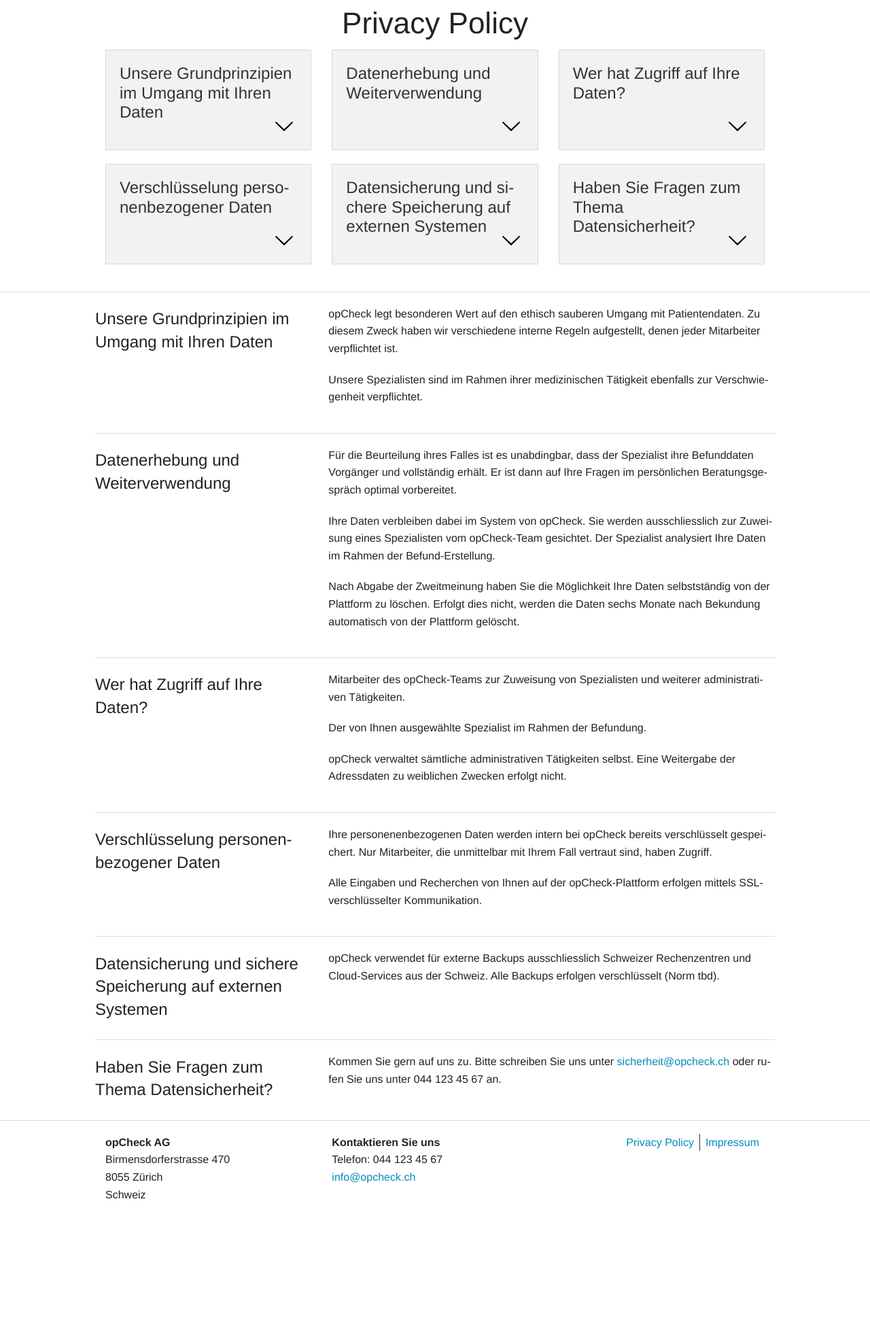
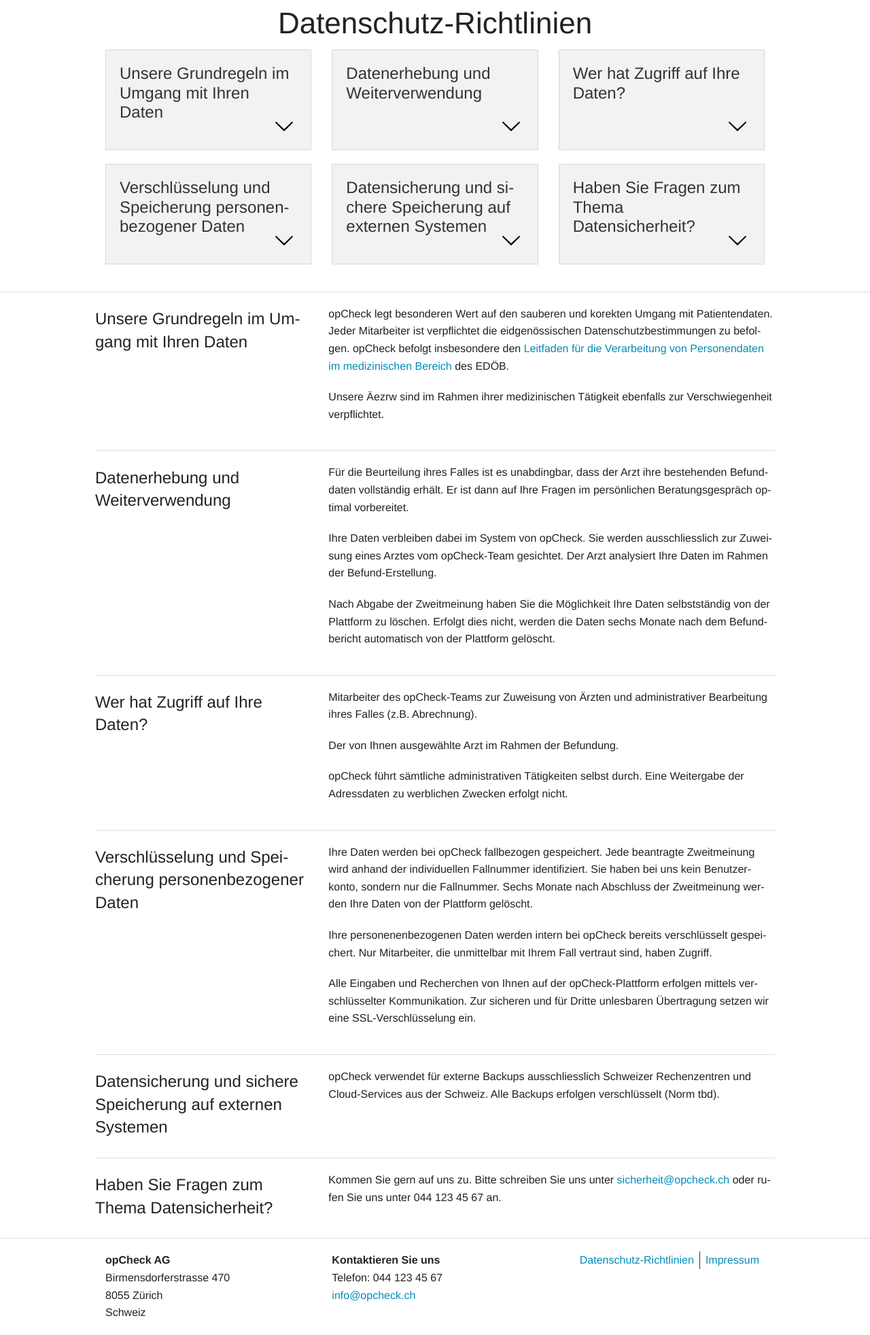
Before and after one commit to pfederi/opCheck-Prototyp-2, a PHP site: page /de/privacy-policy in a window 1280 px wide. Shown: the part 70-2034 px from the top of the page at 68% size. Before the commit the page ends 1834 px from the top, so only its background shows below. Run offline with PHP 8.4, Linux system fonts and the light colour scheme; some libraries are stand-ins or nearby versions.

Commit message:
Privacy-Policy überarbeitet
Umbenennung (deutscher Begriff), Typos gefixt und textliche
Verbesserungen gemäss Nutzerfeedback.

```diff
--- a/de/privacy-policy.php
+++ b/de/privacy-policy.php
@@ -1,13 +1,13 @@
 <?php include("../includes/header.inc.php"); ?>
 <section class="privacy-policy hyphenate">
 	<div class="row">
-	<h1>Privacy Policy</h1>
+	<h1>Datenschutz-Richtlinien</h1>
 		<div class="large-12 columns">
 			<div class="row" data-equalizer>
 			<div class="large-4 columns">
 				<a href="javascript:void(0)" onclick="parent.$('html, body').animate({ scrollTop: parent.$('#Grundprinzien').offset().top},'slow');">
 					<div class="panel" data-equalizer-watch>
-						<p>Unsere Grundprinzipien im Umgang mit Ihren Daten</p>
+						<p>Unsere Grundregeln im Umgang mit Ihren Daten</p>
 						<img src="/images/icons/arrow-down.svg" alt="öffnen" />
 					</div>
 				</a>
@@ -33,7 +33,7 @@
 			<div class="large-4 columns">
 				<a href="javascript:void(0)" onclick="parent.$('html, body').animate({ scrollTop: parent.$('#Zugriff').offset().top},'slow');">
 					<div class="panel" data-equalizer-watch>
-						<p>Verschlüsselung personenbezogener Daten</p>
+						<p>Verschlüsselung und Speicherung personenbezogener Daten</p>
 						<img src="/images/icons/arrow-down.svg" alt="öffnen" />
 					</div>
 				</a>
@@ -62,11 +62,11 @@
 		<div class="large-12 colums">
 			<div class="row">
 			<div class="large-4 columns" id="Grundprinzien">
-				<h2>Unsere Grundprinzipien im Umgang mit Ihren Daten</h2>
+				<h2>Unsere Grundregeln im Umgang mit Ihren Daten</h2>
 			</div>
 			<div class="large-8 columns">
-				<p>opCheck legt besonderen Wert auf den ethisch sauberen Umgang mit Patientendaten. Zu diesem Zweck haben wir verschiedene interne Regeln aufgestellt, denen jeder Mitarbeiter verpflichtet ist.</p>
-				<p>Unsere Spezialisten sind im Rahmen ihrer medizinischen Tätigkeit  ebenfalls zur Verschwiegenheit verpflichtet.</p>
+				<p>opCheck legt besonderen Wert auf den sauberen und korekten Umgang mit Patientendaten. Jeder Mitarbeiter ist verpflichtet die eidgenössischen Datenschutzbestimmungen zu befolgen. opCheck befolgt insbesondere den <a href="http://www.edoeb.admin.ch/datenschutz/00628/00629/00635/index.html">Leitfaden für die Verarbeitung von Personendaten im medizinischen Bereich</a> des EDÖB.</p>
+				<p>Unsere Äezrw sind im Rahmen ihrer medizinischen Tätigkeit  ebenfalls zur Verschwiegenheit verpflichtet.</p>
 			</div>
 		</div>
 			<hr>
@@ -75,9 +75,9 @@
 				<h2>Datenerhebung und Weiterverwendung</h2>
 			</div>
 			<div class="large-8 columns">
-				<p>Für die Beurteilung ihres Falles ist es unabdingbar, dass der Spezialist ihre Befunddaten Vorgänger und vollständig erhält. Er ist dann auf Ihre Fragen im persönlichen Beratungsgespräch optimal vorbereitet. </p>
-				<p>Ihre Daten verbleiben dabei im System von opCheck. Sie werden ausschliesslich zur Zuweisung eines Spezialisten vom opCheck-Team gesichtet. Der Spezialist analysiert Ihre Daten im Rahmen der Befund-Erstellung.</p>
-				<p>Nach Abgabe der Zweitmeinung haben Sie die Möglichkeit Ihre Daten selbstständig von der Plattform zu löschen. Erfolgt dies nicht, werden die Daten sechs Monate nach Bekundung automatisch von der Plattform gelöscht.</p>
+				<p>Für die Beurteilung ihres Falles ist es unabdingbar, dass der Arzt ihre bestehenden Befunddaten vollständig erhält. Er ist dann auf Ihre Fragen im persönlichen Beratungsgespräch optimal vorbereitet. </p>
+				<p>Ihre Daten verbleiben dabei im System von opCheck. Sie werden ausschliesslich zur Zuweisung eines Arztes vom opCheck-Team gesichtet. Der Arzt analysiert Ihre Daten im Rahmen der Befund-Erstellung.</p>
+				<p>Nach Abgabe der Zweitmeinung haben Sie die Möglichkeit Ihre Daten selbstständig von der Plattform zu löschen. Erfolgt dies nicht, werden die Daten sechs Monate nach dem Befundbericht automatisch von der Plattform gelöscht.</p>
 			</div>
 		</div>
 			<hr>
@@ -86,19 +86,20 @@
 				<h2>Wer hat Zugriff auf Ihre Daten?</h2>
 			</div>
 			<div class="large-8 columns">
-				<p>Mitarbeiter des opCheck-Teams zur Zuweisung von Spezialisten und weiterer administrativen Tätigkeiten.</p>
-				<p>Der von Ihnen ausgewählte Spezialist im Rahmen der Befundung.</p>
-				<p>opCheck verwaltet sämtliche administrativen Tätigkeiten selbst. Eine Weitergabe der Adressdaten zu weiblichen Zwecken erfolgt nicht.</p>
+				<p>Mitarbeiter des opCheck-Teams zur Zuweisung von Ärzten und administrativer Bearbeitung ihres Falles (z.B. Abrechnung).</p>
+				<p>Der von Ihnen ausgewählte Arzt im Rahmen der Befundung.</p>
+				<p>opCheck führt sämtliche administrativen Tätigkeiten selbst durch. Eine Weitergabe der Adressdaten zu werblichen Zwecken erfolgt nicht.</p>
 			</div>
 		</div>
 			<hr>
 			<div class="row">
 			<div class="large-4 columns" id="Zugriff">
-				<h2>Verschlüsselung personenbezogener Daten</h2>
+				<h2>Verschlüsselung und Speicherung personenbezogener Daten</h2>
 			</div>
 			<div class="large-8 columns">
+				<p>Ihre Daten werden bei opCheck fallbezogen gespeichert. Jede beantragte Zweitmeinung wird anhand der individuellen Fallnummer identifiziert. Sie haben bei uns kein Benutzerkonto, sondern nur die Fallnummer. Sechs Monate nach Abschluss der Zweitmeinung werden Ihre Daten von der Plattform gelöscht.</p>
 				<p>Ihre personenenbezogenen Daten werden intern bei opCheck bereits verschlüsselt gespeichert. Nur Mitarbeiter, die unmittelbar mit Ihrem Fall vertraut sind, haben Zugriff.</p>
-				<p>Alle Eingaben und Recherchen von Ihnen auf der opCheck-Plattform erfolgen mittels SSL-verschlüsselter Kommunikation.</p>
+				<p>Alle Eingaben und Recherchen von Ihnen auf der opCheck-Plattform erfolgen mittels verschlüsselter Kommunikation. Zur sicheren und für Dritte unlesbaren Übertragung setzen wir eine SSL-Verschlüsselung ein.</p>
 			</div>
 		</div>
 			<hr>
--- a/includes/footer.inc.php
+++ b/includes/footer.inc.php
@@ -13,7 +13,7 @@
 	</div>
 	<div class="large-4 medium-6 small-6 columns">
 		<ul>
-			<li><a href="privacy-policy">Privacy Policy</a></li>
+			<li><a href="privacy-policy">Datenschutz-Richtlinien</a></li>
 			<li><a href="impressum">Impressum</a></li>
 		</ul>
 	</div>
```
